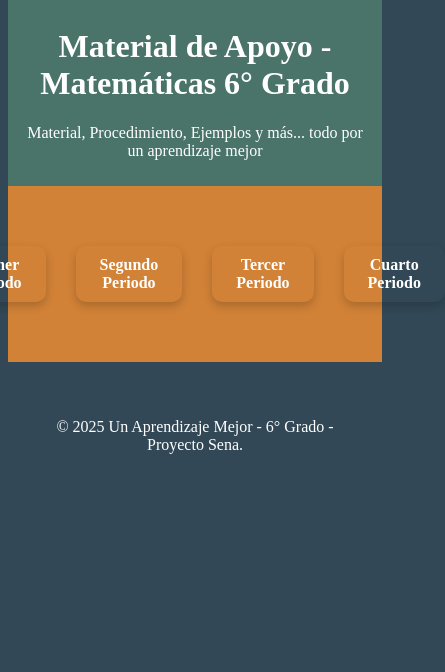
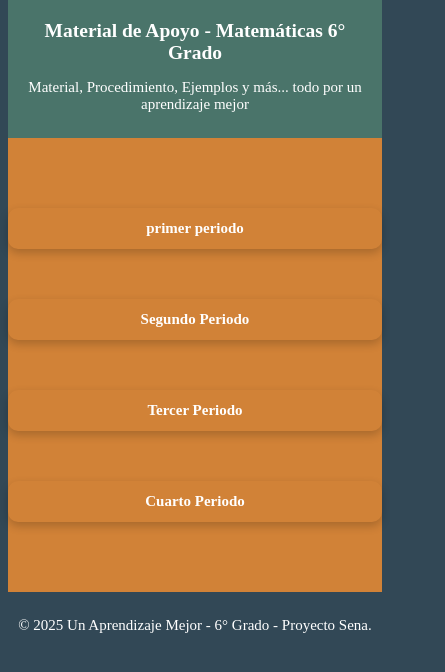
Before and after one commit to DYSC1/EA, a plain HTML site: page index.html in a window 390 px wide. Shown: the part 96-768 px from the top of the page, 445 px wide, since content can reach past the window. Drawn offline with Linux system fonts and the light colour scheme.

Commit message:
Add files via upload

```diff
--- a/estilo.css
+++ b/estilo.css
@@ -1,3 +1,4 @@
+
 
 :root {
   --color-principal: #324856;
@@ -14,17 +15,17 @@ body {
   color: var(--color-texto);
 }
 
-header, .materia {
+header {
   background-color: var(--color-secundario);
   color: var(--color-texto);
 }
 
-nav {
+nav{
   background-color: var(--color-acento);
   display: flex;
   justify-content: center;
   gap: 30px;
-  padding: 60px 0;
+  padding: 150px 1%;
 }
 
 nav a, #b1, #b2, #b3, #b4, #a1 {
@@ -45,12 +46,14 @@ nav a, #b1, #b2, #b3, #b4, #a1 {
   display: inline-block;
 }
 
-nav a:hover, #b1:hover, #b2:hover, #b3:hover, #b4:hover, #a1:hover {
-  background-color: var(--color-boton-hover);
+#b1:hover, #b2:hover, #b3:hover, #b4:hover,
+#b1:active, #b2:active, #b3:active, #b4:active {
+  background-color: var(--color-acento);
   color: var(--color-texto);
-  box-shadow: 0 2px 4px rgba(50,72,86,0.2) inset;
+  box-shadow: 0 2px 4px rgba(0, 0, 0, 0.2) inset;
   transform: translateY(2px);
 }
+
 
 footer {
   background-color: var(--color-principal);
@@ -58,13 +61,7 @@ footer {
   text-align: center;
   padding: 40px;
 }
-#b1:hover, #b2:hover, #b3:hover, #b4:hover,
-#b1:active, #b2:active, #b3:active, #b4:active {
-  background-color: var(--color-acento);
-  color: var(--color-texto);
-  box-shadow: 0 2px 4px rgba(0, 0, 0, 0.2) inset;
-  transform: translateY(2px);
-}
+
 
 #b1, #b2, #b3, #b4 {
   background-color: var(--color-casilla);
@@ -109,3 +106,37 @@ footer {
   box-shadow: 0 2px 4px rgba(0,0,0,0.2) inset;
   transform: translateY(2px);
 }
+
+
+/* Adaptabilidad para dispositivos */
+@media (max-width: 900px) {
+  nav {
+    flex-direction: column;
+    gap: 15px;
+    padding: 30px 0;
+  }
+  nav a, #b1, #b2, #b3, #b4, #a1, #a2, #a3, #a4, #a5, #a6, #feo {
+    width: 100%;
+    margin: 10px 0;
+    font-size: 15px;
+    padding: 10px 0;
+  }
+}
+
+@media (max-width: 600px) {
+  header, .materia, footer {
+    padding: 10px;
+    font-size: 15px;
+  }
+  h1 {
+    font-size: 1.3em;
+  }
+  nav {
+    gap:30px;
+    padding: 60px 0;
+  }
+  nav a, #b1, #b2, #b3, #b4, #a1 {
+    font-size: 15px;
+    padding: 12px 0;
+  }
+}
```
